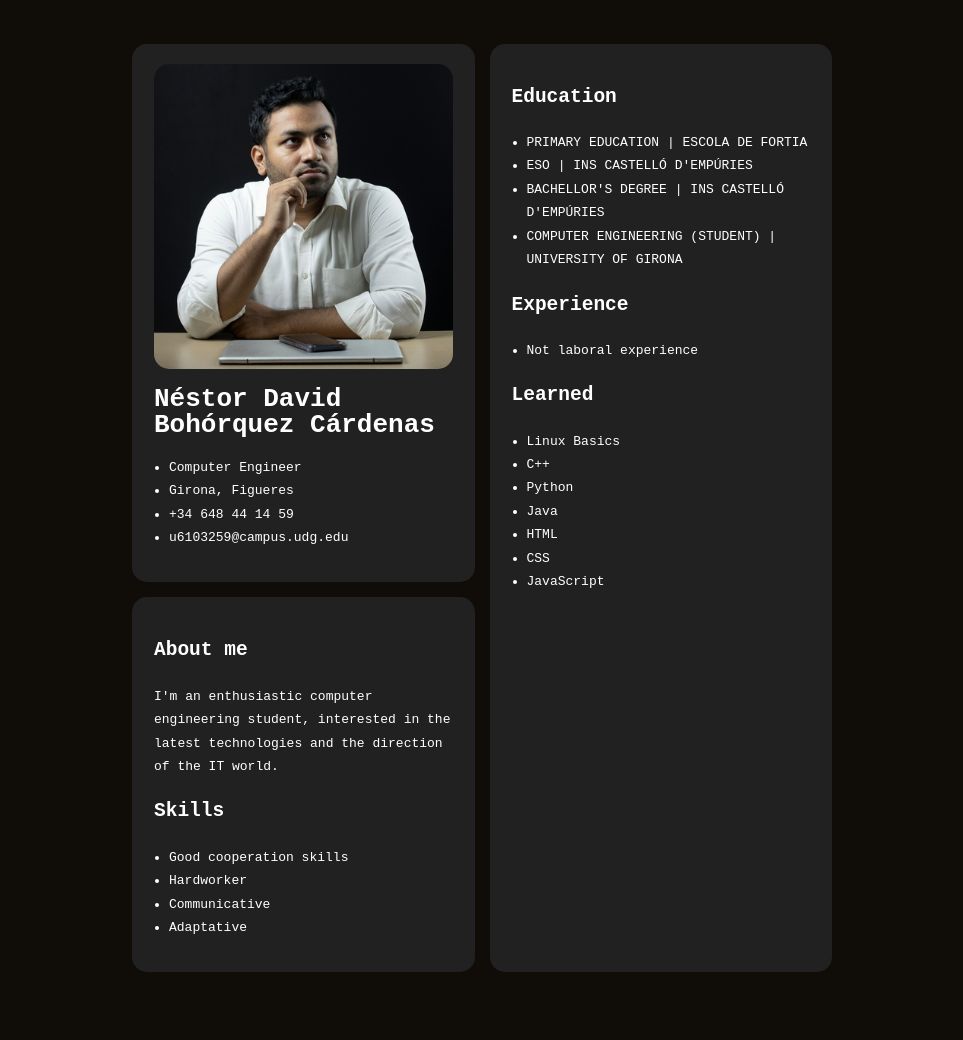
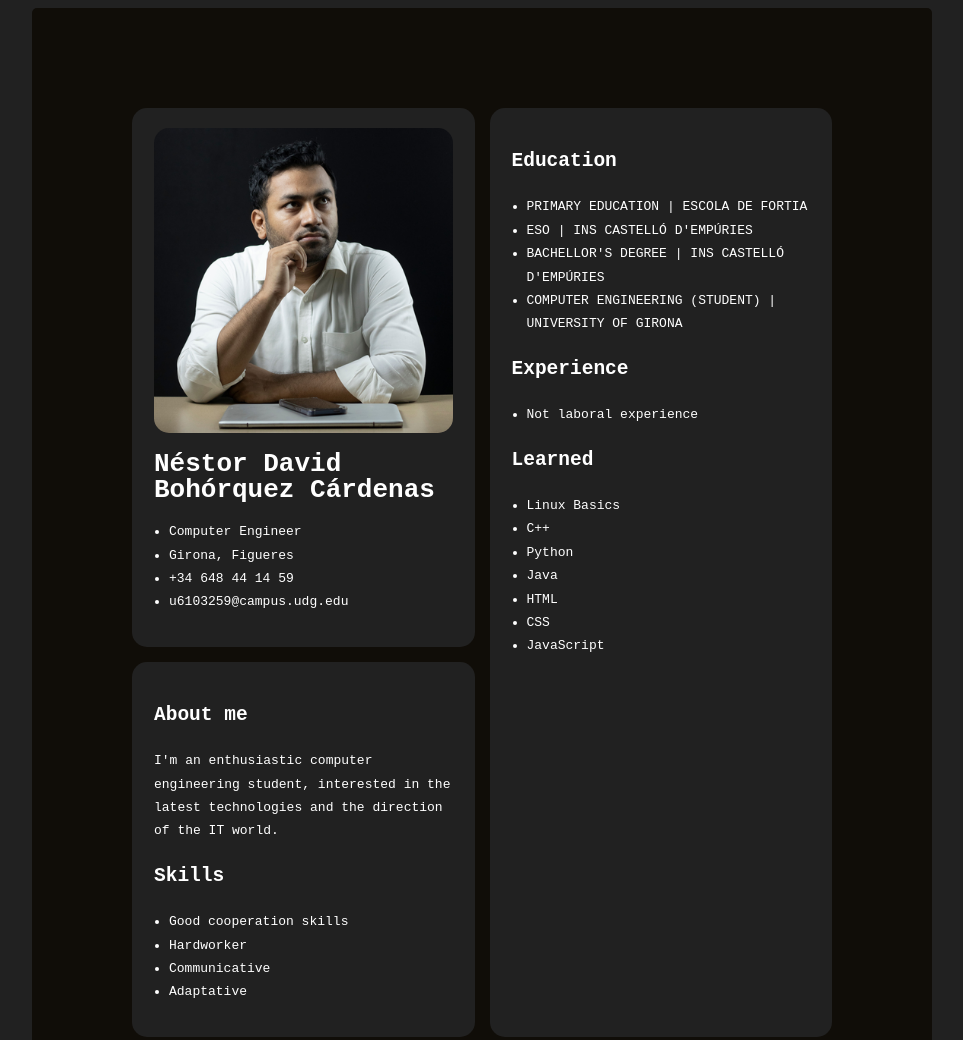
Before and after one commit to u6103259/multimedia_practice_nestor_bohorquez, a plain HTML site: page index.html in a window 1280 px wide. Shown: the top 1040 px of the page, without its empty margins (158-1121 px from the left). Before the commit the page ends 1016 px from the top, so only its background shows below. Drawn offline with Linux system fonts and the light colour scheme.

Commit message:
Update background color and padding in CSS

```diff
--- a/prac_style.css
+++ b/prac_style.css
@@ -4,10 +4,9 @@
 }
 
 body {
-    background: #100D08;
+    background: #212121;
     color: #fff;
     font-family: monospace;
-    padding: 2%;
     line-height: 1.8;
 }
 
@@ -19,7 +18,7 @@ h1{
     width: 100%;
     max-width: 700px;
     margin: 0 auto;
-    padding: 10px;
+    padding: 100px;
     background: #100D08;
     display: grid;
     gap: 15px;
```
